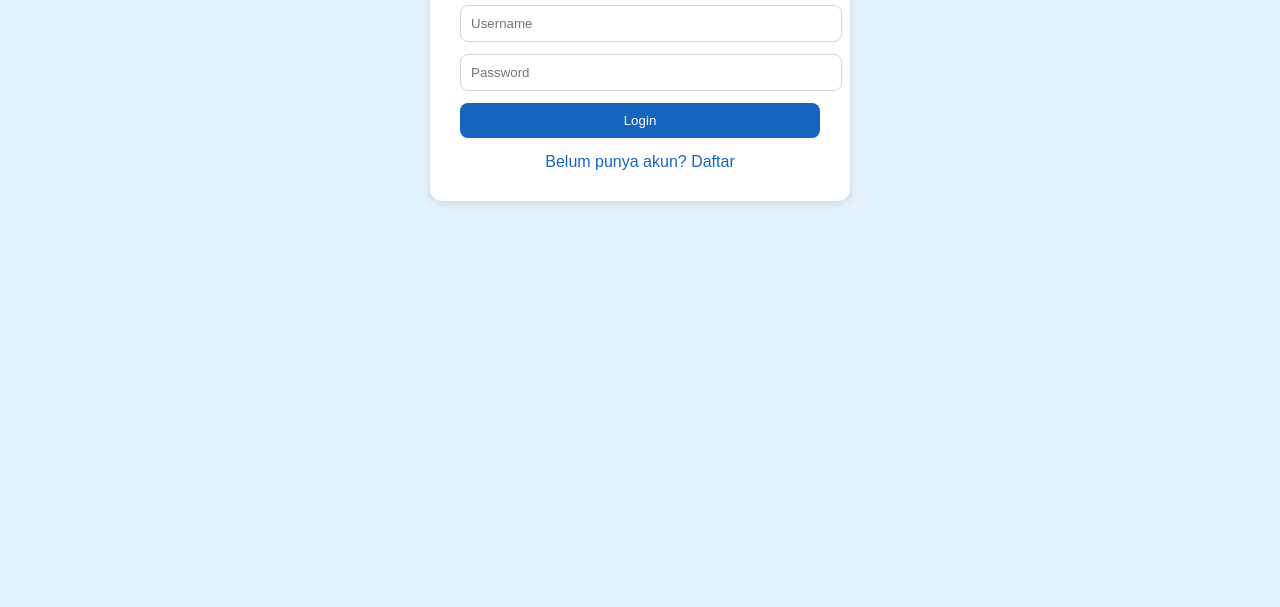
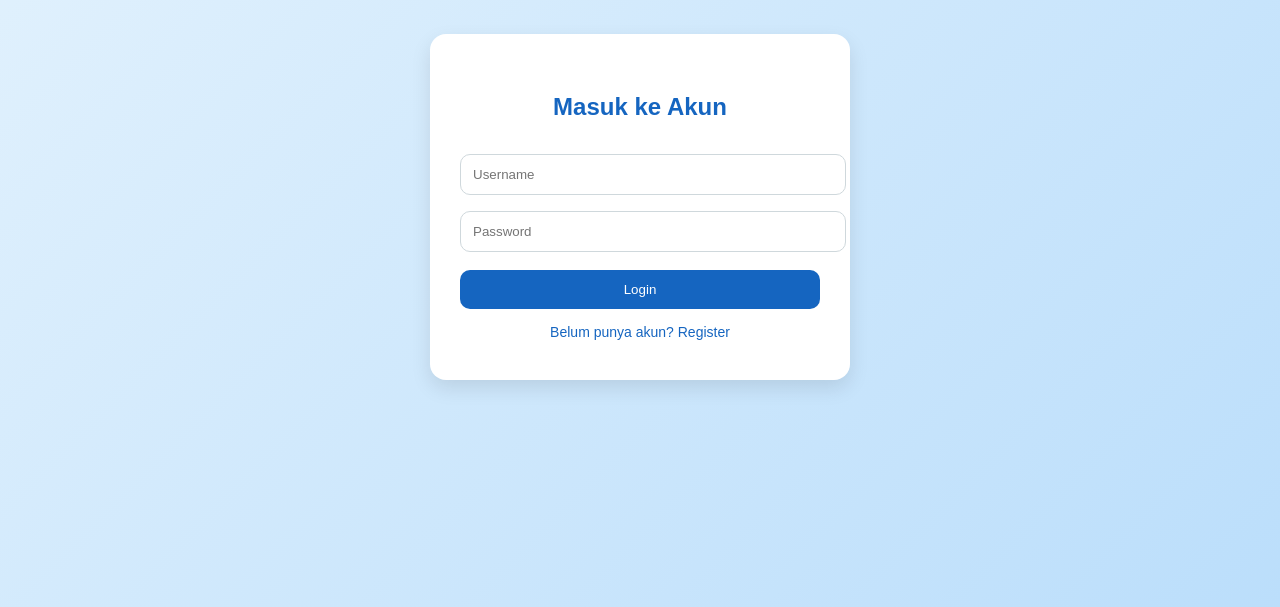
Before and after one commit to alifbhanu72-crea/devive-info, a website: page login.html in a window 1280 px wide. Shown: the part 193-800 px from the top of the page. Drawn offline with Linux system fonts and the light colour scheme.

Commit message:
Update login.html

```diff
--- a/login.html
+++ b/login.html
@@ -1,44 +1,88 @@
 <!DOCTYPE html>
 <html lang="id">
 <head>
-  <meta charset="UTF-8" />
-  <title>Login - Device Info</title>
+  <meta charset="UTF-8">
+  <title>Login - Soundbox System</title>
   <style>
-    body { font-family: "Poppins", sans-serif; background: #e3f2fd; margin: 0; padding: 0; }
+    body {
+      font-family: "Poppins", sans-serif;
+      background: linear-gradient(135deg, #e3f2fd, #bbdefb);
+      margin: 0;
+      display: flex;
+      justify-content: center;
+      align-items: center;
+      height: 100vh;
+    }
     .card {
-      max-width: 360px; margin: 100px auto; background: white;
-      padding: 30px; border-radius: 12px; box-shadow: 0 2px 10px rgba(0,0,0,.1);
+      background: #fff;
+      padding: 40px 30px;
+      border-radius: 16px;
+      box-shadow: 0 8px 20px rgba(0,0,0,.1);
+      width: 100%;
+      max-width: 360px;
+      text-align: center;
+      animation: fadeIn 0.5s ease;
     }
-    h2 { text-align: center; color: #1565c0; margin-bottom: 20px; }
+    @keyframes fadeIn {
+      from {opacity: 0; transform: translateY(10px);}
+      to {opacity: 1; transform: translateY(0);}
+    }
+    h2 {
+      color: #1565c0;
+      margin-bottom: 25px;
+    }
     input {
-      width: 100%; padding: 10px; margin-bottom: 12px;
-      border-radius: 8px; border: 1px solid #cfd8dc;
+      width: 100%;
+      padding: 12px;
+      margin: 8px 0;
+      border-radius: 10px;
+      border: 1px solid #cfd8dc;
+      outline: none;
+      transition: 0.2s;
+    }
+    input:focus {
+      border-color: #1565c0;
+      box-shadow: 0 0 0 2px #bbdefb;
     }
     button {
-      width: 100%; padding: 10px; background: #1565c0;
-      color: white; border: none; border-radius: 8px; cursor: pointer;
+      width: 100%;
+      padding: 12px;
+      background: #1565c0;
+      color: white;
+      border: none;
+      border-radius: 10px;
+      cursor: pointer;
+      margin-top: 10px;
+      font-weight: 500;
+      transition: 0.2s;
     }
-    button:hover { background: #0d47a1; }
-    a { display: block; text-align: center; margin-top: 15px; color: #1565c0; text-decoration: none; }
+    button:hover {
+      background: #0d47a1;
+    }
+    a {
+      display: block;
+      margin-top: 15px;
+      color: #1565c0;
+      text-decoration: none;
+      font-size: 14px;
+    }
   </style>
 </head>
 <body>
   <div class="card">
-    <h2>Login</h2>
-    <input id="username" placeholder="Username">
-    <input id="password" type="password" placeholder="Password">
+    <h2>Masuk ke Akun</h2>
+    <input id="username" placeholder="Username" />
+    <input id="password" type="password" placeholder="Password" />
     <button onclick="login()">Login</button>
-    <a href="register.html">Belum punya akun? Daftar</a>
+    <a href="register.html">Belum punya akun? Register</a>
   </div>
 
 <script>
-const API_BASE = "http://localhost:3000";
-
 async function login() {
   const username = document.getElementById("username").value.trim();
   const password = document.getElementById("password").value.trim();
 
-  const res = await fetch(`${API_BASE}/login`, {
+  const res = await fetch("/login", {
     method: "POST",
     headers: { "Content-Type": "application/json" },
     body: JSON.stringify({ username, password })
```
